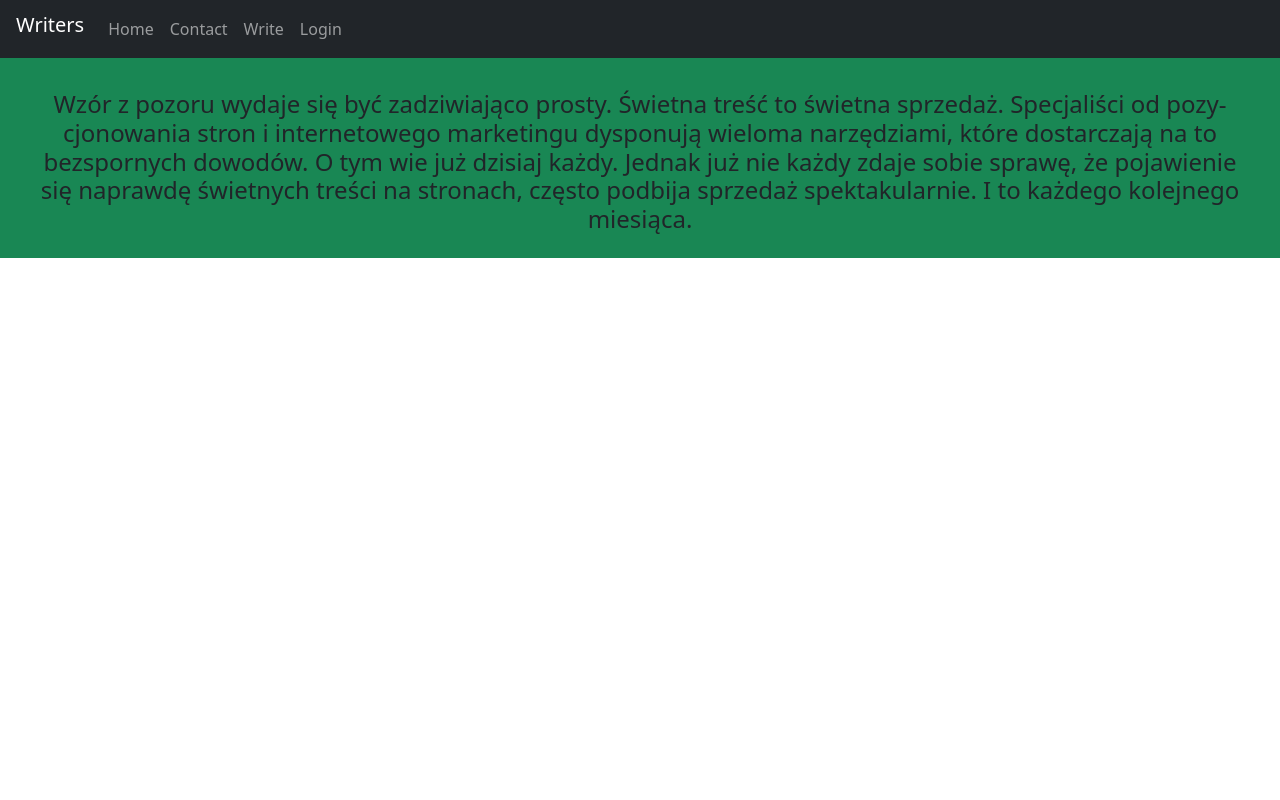
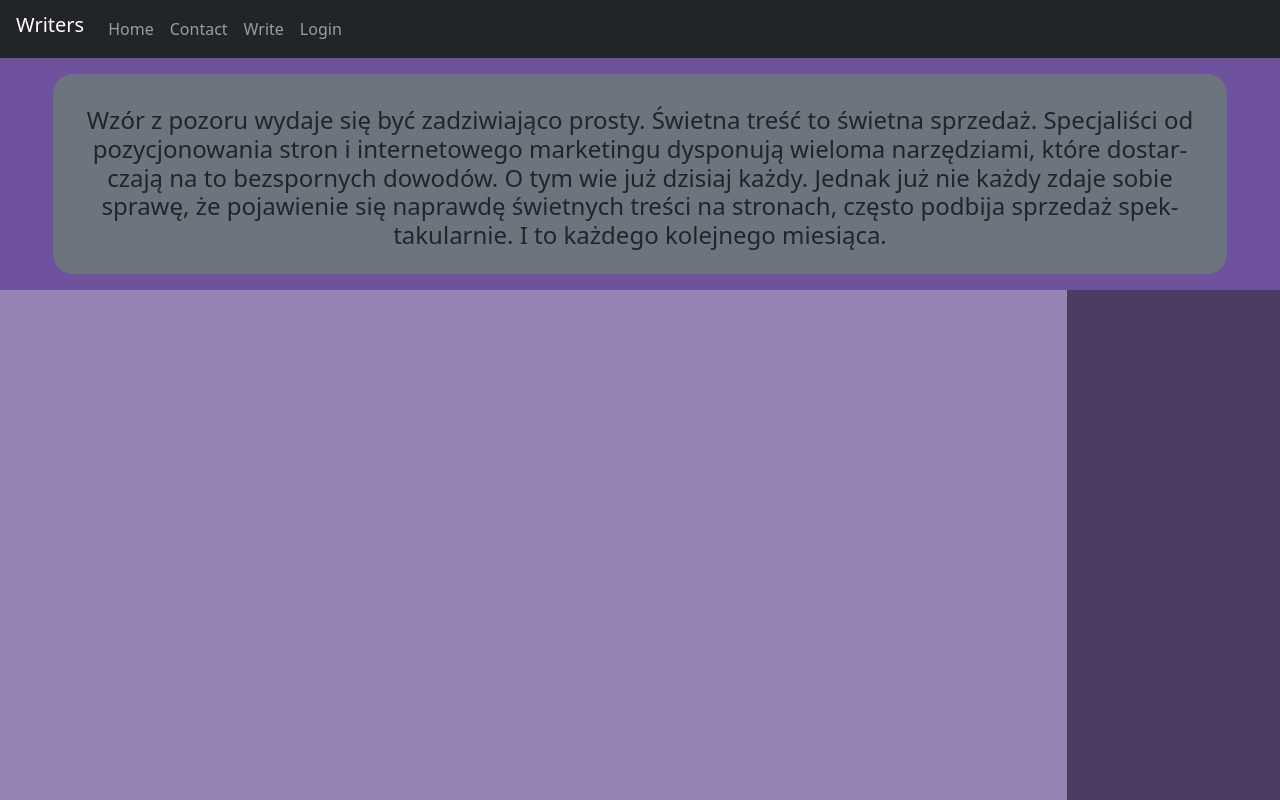
Before and after one commit to Dawid997420/kako-ang-4-create, an Angular app: page / in a window 1280 px wide. Shown: the top 800 px of the page. Built offline with nearby package versions, Linux system fonts and the light colour scheme.

Commit message:
change-background-etc

```diff
--- a/src/app/app.component.css
+++ b/src/app/app.component.css
@@ -0,0 +1,31 @@
+.background {
+    width: 100%;
+    height: 100%;
+    position: absolute;
+    background: linear-gradient(to bottom, #6e529d 0%,#d97b93 100%);
+  }
+
+
+  @keyframes gradient {
+    0% {
+    background-position: 0% 50%
+    }
+
+    50% {
+    background-position: 100% 50%
+    }
+
+    100% {
+    background-position: 0% 50%;
+
+    }
+
+}
+
+.c1 {
+
+    width: 100%;
+    height: 100%;
+    position: relative;
+    background-color: linear-gradient(to bottom, #6e529d 0%,#d97b93 100%);
+}
--- a/src/app/app.component.html
+++ b/src/app/app.component.html
@@ -1,4 +1,14 @@
 
 <app-nav></app-nav>
 
-<router-outlet></router-outlet>
+
+<div class="c1">
+
+    <router-outlet></router-outlet>
+
+
+</div>
+
+
+
+<div class="background"></div>
--- a/src/app/index/index.component.css
+++ b/src/app/index/index.component.css
@@ -0,0 +1,22 @@
+.c2 {
+
+    text-align: center;
+
+    background-color: #6e529d;
+}
+
+.index-value {
+
+    background-color: #9583b4;
+    height: 700px;
+
+}
+
+
+.all-topics {
+
+
+    background-color: #4b3d61;
+    height: 700px;
+
+}
--- a/src/app/index/index.component.html
+++ b/src/app/index/index.component.html
@@ -4,14 +4,15 @@
 
 
 
-<div class="container-fluid">
+<div class="container-fluid c2 ">
 
 
 
 
-    <div class="row">
+    <div class="row c2 justify-content-md-center " >
 
-                <div class="aboutUs bg-success p-4 " style="height:200px; text-align:center;" >
+                <div class="aboutUs bg-secondary p-4 col-11 my-3" style="height:200px; text-align:center;
+                border-radius:20px;" >
 
                 <h4  class="m-2"> Wzór z pozo­ru wyda­je się być zadzi­wia­jąco pro­sty. Świetna treść to świet­na sprze­daż.
                      Spec­jal­iści od pozy­cjonowa­nia stron i inter­ne­towego mar­ketingu dys­ponują wie­lo­ma narzę­dzia­mi,
@@ -29,8 +30,9 @@
     <div class="row">
 
 
+        <div class="col-10 index-value" ></div>
 
-
+        <div class="col-2 all-topics"></div>
 
 
     </div>
--- a/src/app/nav/nav.component.html
+++ b/src/app/nav/nav.component.html
@@ -1,10 +1,10 @@
 
 
-<header>
+<header >
 
 
 
-    <nav class="navbar navbar-dark bg-dark navbar-expand-lg">
+    <nav class="navbar navbar-dark bg-dark navbar-expand-lg " role = "navigation">
 
       <a class="navbar-brand mx-3 h1" href="#">Writers</a>
 
```
